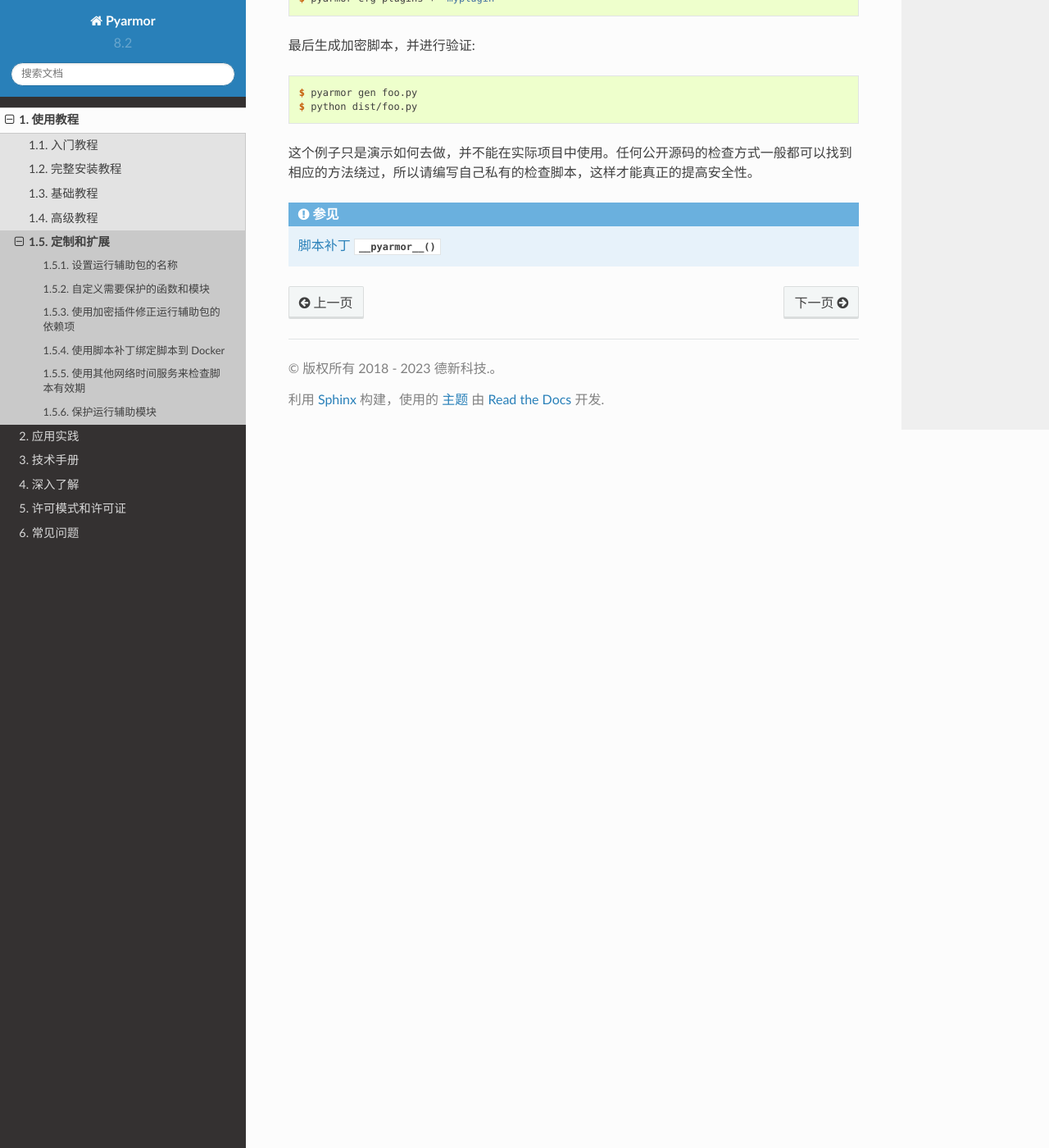
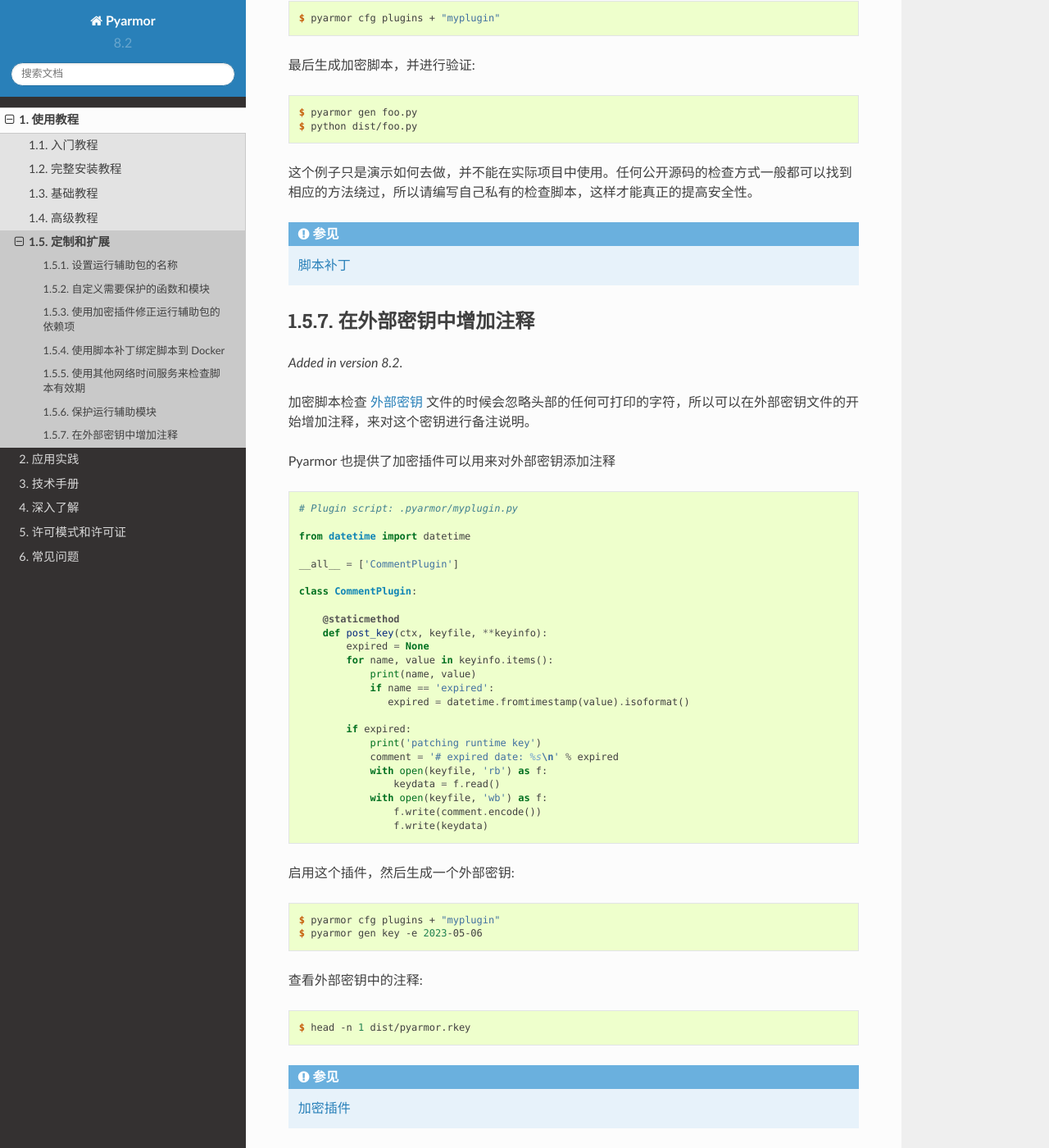
Before and after one commit to dashingsoft/pyarmor-docs-zh, a Sphinx documentation site: the page built from docs/tutorial/customization.rst, in a window 1280 px wide and 1400 px high, scrolled down 5071 px. Shown: the whole window at 82% size. Built offline with Sphinx 7.4.7 and the Read the Docs theme 2.0.0, drawn with Linux system fonts in a browser that asks for light colours.

Commit message:
说明 post-key 加密插件的使用方法

```diff
--- a/docs/tutorial/customization.rst
+++ b/docs/tutorial/customization.rst
@@ -214,7 +214,6 @@ Pyarmor 8.2 新增加一个配置项 ``auto_mode`` 用来实现自定义需要
     class CondaPlugin:
         ...
 
-
 然后启用这个插件::
 
     $ pyarmor cfg plugins + "myplugin"
@@ -226,6 +225,53 @@ Pyarmor 8.2 新增加一个配置项 ``auto_mode`` 用来实现自定义需要
 
 这个例子只是演示如何去做，并不能在实际项目中使用。任何公开源码的检查方式一般都可以找到相应的方法绕过，所以请编写自己私有的检查脚本，这样才能真正的提高安全性。
 
-.. seealso:: :ref:`hooks` :func:`__pyarmor__`
+.. seealso:: :ref:`hooks`
+
+在外部密钥中增加注释
+====================
+
+.. versionadded:: 8.2
+
+加密脚本检查 :term:`外部密钥` 文件的时候会忽略头部的任何可打印的字符，所以可以在外部密钥文件的开始增加注释，来对这个密钥进行备注说明。
+
+Pyarmor 也提供了加密插件可以用来对外部密钥添加注释
+
+.. code-block:: python
+
+    # Plugin script: .pyarmor/myplugin.py
+
+    from datetime import datetime
+
+    __all__ = ['CommentPlugin']
+
+    class CommentPlugin:
+
+        @staticmethod
+        def post_key(ctx, keyfile, **keyinfo):
+            expired = None
+            for name, value in keyinfo.items():
+                print(name, value)
+                if name == 'expired':
+                   expired = datetime.fromtimestamp(value).isoformat()
+
+            if expired:
+                print('patching runtime key')
+                comment = '# expired date: %s\n' % expired
+                with open(keyfile, 'rb') as f:
+                    keydata = f.read()
+                with open(keyfile, 'wb') as f:
+                    f.write(comment.encode())
+                    f.write(keydata)
+
+启用这个插件，然后生成一个外部密钥::
+
+    $ pyarmor cfg plugins + "myplugin"
+    $ pyarmor gen key -e 2023-05-06
+
+查看外部密钥中的注释::
+
+    $ head -n 1 dist/pyarmor.rkey
+
+.. seealso:: :ref:`plugins`
 
 .. include:: ../_common_definitions.txt
```
Also changed, not shown: docs/reference/environments.rst (+9 -5 lines).
